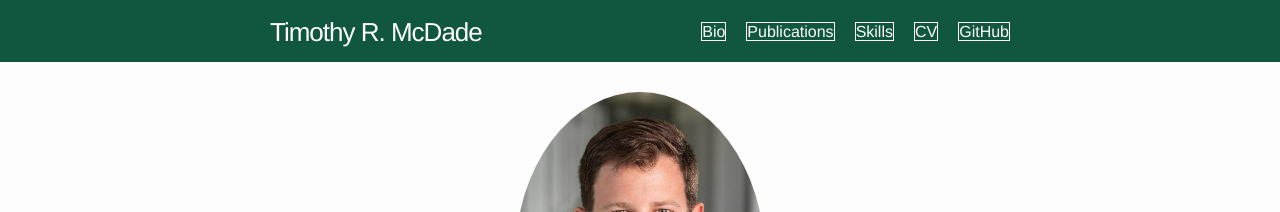
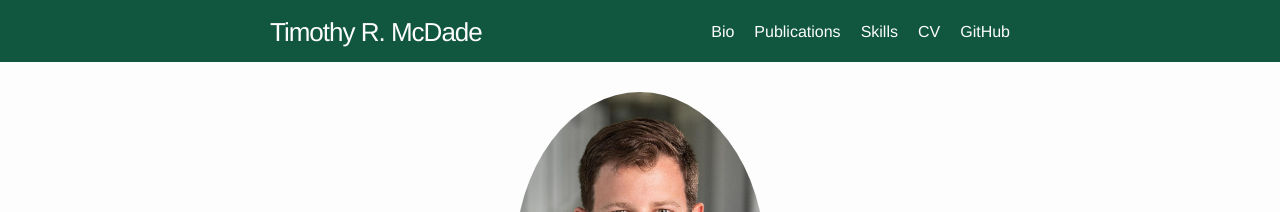
Before and after one commit to trmcdade/trmcdade.github.io, a Jekyll site: the page built from index.md, in a window 1280 px wide. Shown: the top 212 px of the page. Built offline with Jekyll 4.4.1, drawn with Linux system fonts in a browser that asks for light colours.

Commit message:
Update _layout.scss

```diff
--- a/_sass/minima/_layout.scss
+++ b/_sass/minima/_layout.scss
@@ -89,7 +89,7 @@
     padding: 5px 10px;
     // I added these two
     background-color: $brand-color;
-    border: 1px solid $site-title-color;
+    // border: 1px solid $site-title-color;
     //
 
     // Gaps between nav items, but not on the last one
```
